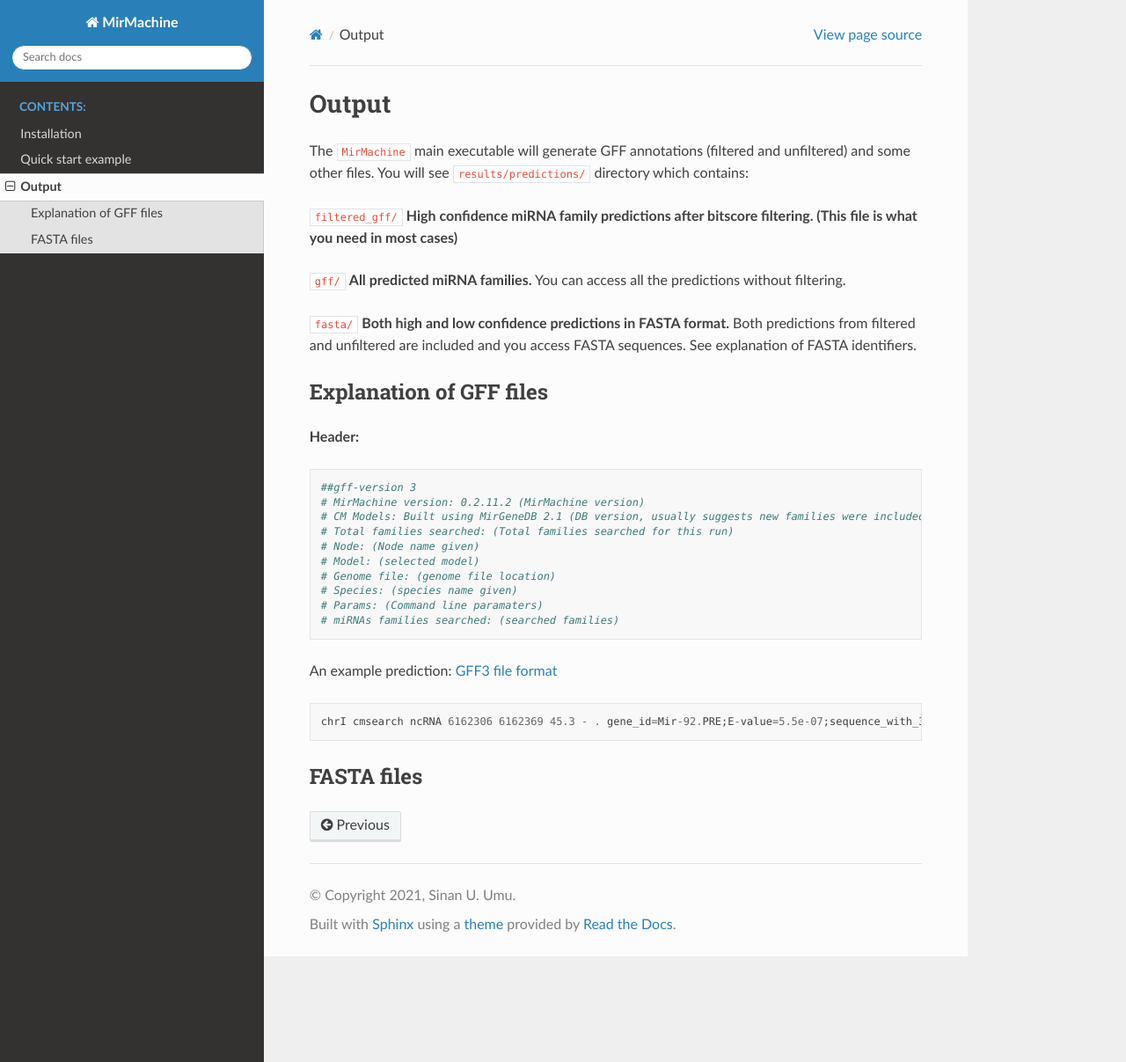
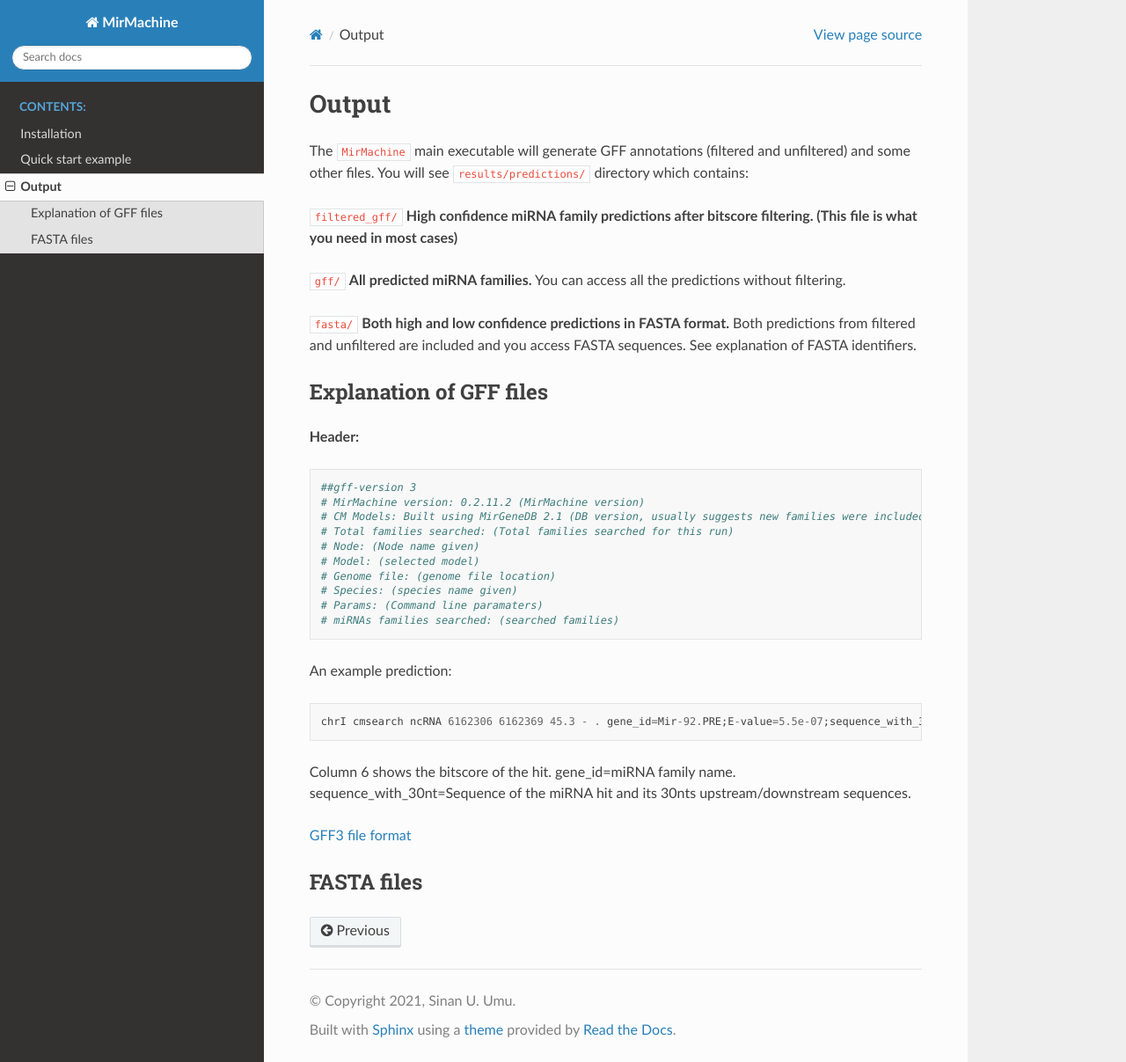
Before and after one commit to sinanugur/MirMachine, a Sphinx documentation site: the page built from docs/output.md, in a window 1280 px wide and 1207 px high. Shown: the whole window at 88% size. Built offline with Sphinx 7.4.7 and the Read the Docs theme 2.0.0, drawn with Linux system fonts in a browser that asks for light colours.

Commit message:
Update output.md

````diff
--- a/docs/output.md
+++ b/docs/output.md
@@ -26,9 +26,15 @@ You will see `results/predictions/` directory which contains:
 # miRNAs families searched: (searched families)
 ```
 
-An example prediction: [GFF3 file format](https://github.com/The-Sequence-Ontology/Specifications/blob/master/gff3.md)
+An example prediction:
 ```
 chrI cmsearch ncRNA 6162306 6162369 45.3 - . gene_id=Mir-92.PRE;E-value=5.5e-07;sequence_with_30nt=TGCTGAAAATCGTCCGAAGATATCAGGATCAGGCCTTGGCTGATTGCAAAATTGTTCACCGTGAAAATTAAATATTGCACTCTCCCCGGCCTGATCTGAGAGTAAGGCGAAGCTGAATTGACTT
 ```
 
+Column 6 shows the bitscore of the hit.
+gene_id=miRNA family name.
+sequence_with_30nt=Sequence of the miRNA hit and its 30nts upstream/downstream sequences.
+
+[GFF3 file format](https://github.com/The-Sequence-Ontology/Specifications/blob/master/gff3.md)
+
 ## FASTA files
````
